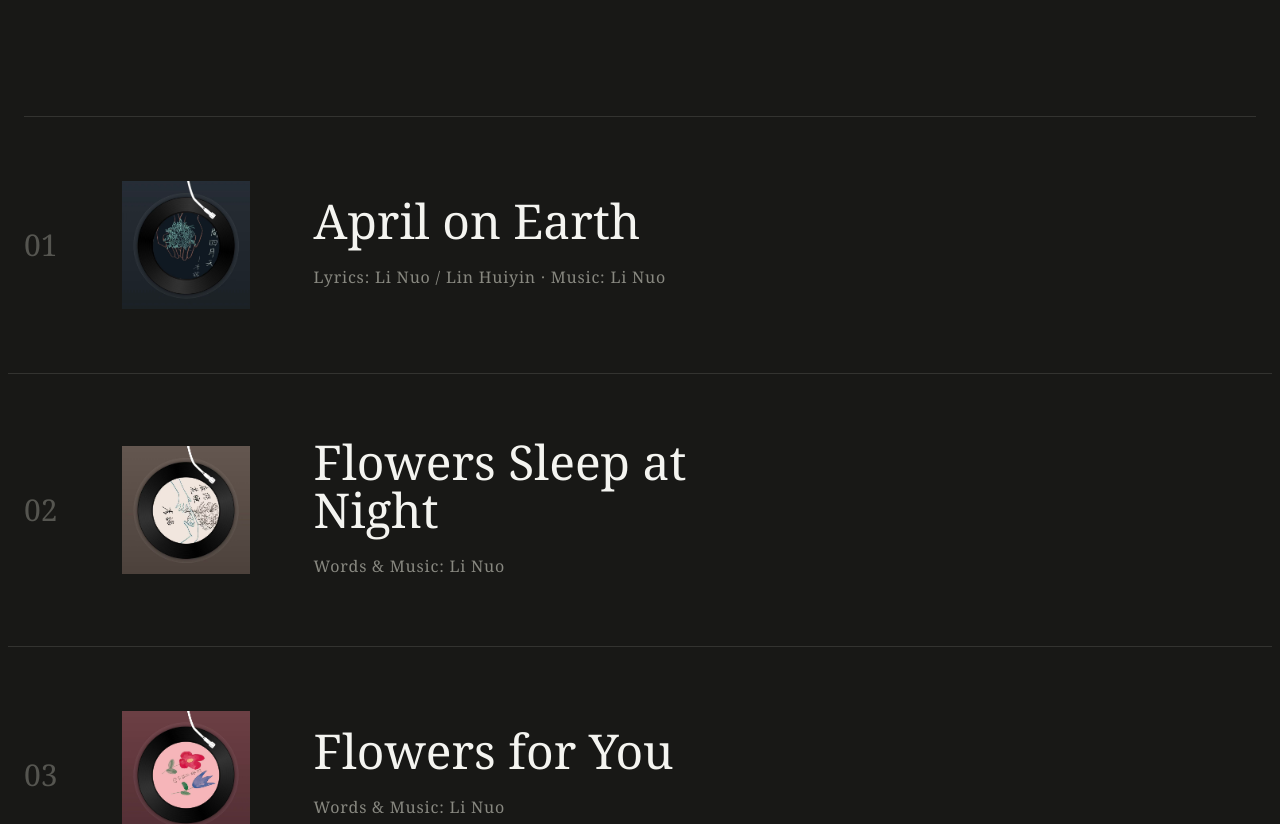
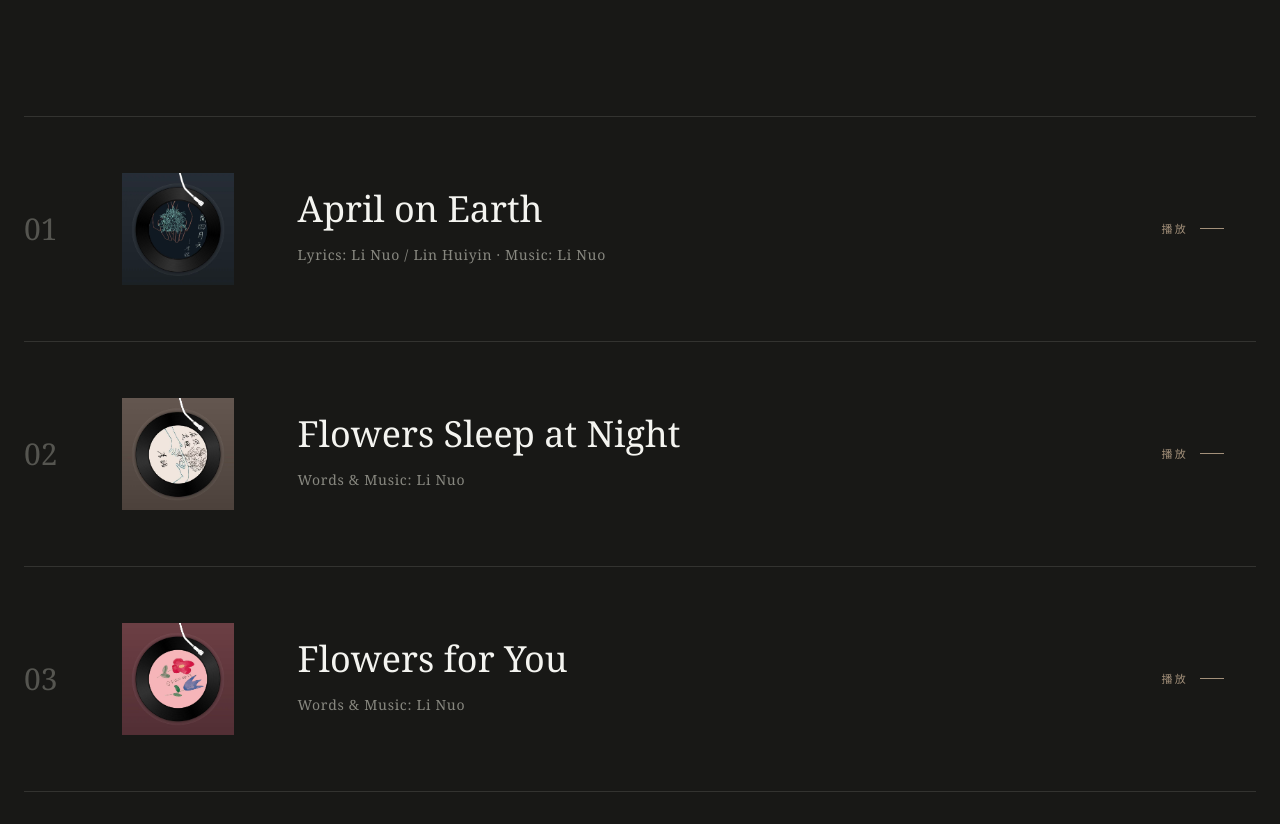
Before and after one commit to KainuoTech-Org/Linuoran-Website, a Next.js app: page / in a window 1280 px wide. Shown: the part 4212-5036 px from the top of the page. Built offline with nearby package versions, Linux system fonts and the light colour scheme; a web font is replaced by a local one.

Commit message:
feat: real NetEase song IDs + click-to-expand inline iframe players

```diff
--- a/src/components/MusicSection.tsx
+++ b/src/components/MusicSection.tsx
@@ -1,20 +1,23 @@
 "use client";
 import { motion } from "framer-motion";
 import Image from "next/image";
+import { useState } from "react";
 import { useI18n } from "@/i18n";
 import type { TranslationKey } from "@/i18n/locales";
 
 const songs = [
-  { key: "renjian", id: "2161051657", cover: "/images/songs/人间四月天.jpg" },
-  { key: "yeshen", id: "2161158489", cover: "/images/songs/夜深花睡.jpg" },
-  { key: "hua", id: "2157982547", cover: "/images/songs/花要送给你.jpg" },
-  { key: "youyuan", id: "2155282788", cover: "/images/songs/有缘再见.jpg" },
-  { key: "haoba", id: "2160622404", cover: "/images/songs/好吧.jpg" },
-  { key: "ji", id: "2160622403", cover: "/images/songs/记.jpg" },
+  { key: "renjian", id: "1869819082", cover: "/images/songs/人间四月天.jpg" },
+  { key: "yeshen", id: "1884889358", cover: "/images/songs/夜深花睡.jpg" },
+  { key: "hua", id: "1920212647", cover: "/images/songs/花要送给你.jpg" },
+  { key: "youyuan", id: "1956754635", cover: "/images/songs/有缘再见.jpg" },
+  { key: "haoba", id: "1876551021", cover: "/images/songs/好吧.jpg" },
+  { key: "ji", id: "1956744564", cover: "/images/songs/记.jpg" },
 ] as const;
 
 export default function MusicSection() {
   const { t } = useI18n();
+  const [activeId, setActiveId] = useState<string | null>(null);
+
   return (
     <section id="music" className="py-32 md:py-48 bg-[#181816] text-[#F4F4F0]">
       <div className="max-w-7xl mx-auto px-6">
@@ -27,27 +30,60 @@ export default function MusicSection() {
           {songs.map((song, i) => {
             const titleKey = `song.${song.key}.title` as TranslationKey;
             const metaKey = `song.${song.key}.meta` as TranslationKey;
+            const isActive = activeId === song.id;
             return (
-              <motion.a
-                key={song.id} href={`https://music.163.com/#/song?id=${song.id}`} target="_blank" rel="noopener noreferrer"
+              <motion.div
+                key={song.id}
                 initial={{ opacity: 0 }} whileInView={{ opacity: 1 }} viewport={{ once: true }} transition={{ delay: i * 0.1 }}
-                className="group flex flex-col md:flex-row items-start md:items-center justify-between py-10 md:py-16 border-b border-[#333330] hover:bg-[#20201D] transition-colors px-4 -mx-4"
+                className="border-b border-[#333330]"
               >
-                 <div className="flex items-center gap-8 md:gap-16 w-full md:w-auto">
-                    <span className="text-xl md:text-3xl font-serif text-[#555550]">0{i+1}</span>
-                    <div className="relative w-20 h-20 md:w-32 md:h-32 shrink-0 overflow-hidden ring-0 group-hover:ring-2 ring-[#A3907A] transition-all duration-500">
-                       <Image src={song.cover} alt="Cover" fill className="object-cover transition-all duration-500 group-hover:brightness-110 group-hover:scale-105" sizes="(max-width: 768px) 80px, 128px" />
+                {/* Song row — click to toggle player */}
+                <button
+                  onClick={() => setActiveId(isActive ? null : song.id)}
+                  className="w-full group flex flex-col md:flex-row items-start md:items-center justify-between py-10 md:py-14 hover:bg-[#20201D] transition-colors px-4 -mx-4 text-left cursor-pointer"
+                >
+                  <div className="flex items-center gap-8 md:gap-16 w-full md:w-auto">
+                    <span className="text-xl md:text-3xl font-serif text-[#555550]">0{i + 1}</span>
+                    <div className="relative w-20 h-20 md:w-28 md:h-28 shrink-0 overflow-hidden ring-0 group-hover:ring-2 ring-[#A3907A] transition-all duration-500">
+                      <Image src={song.cover} alt="Cover" fill className="object-cover transition-all duration-500 group-hover:scale-105" sizes="(max-width: 768px) 80px, 112px" />
                     </div>
                     <div className="max-w-md">
-                       <h3 className="text-3xl md:text-5xl font-serif group-hover:italic transition-all">{t(titleKey)}</h3>
-                       <p className="text-[#888880] mt-4 tracking-wider font-serif text-sm md:text-base leading-loose">{t(metaKey)}</p>
+                      <h3 className="text-3xl md:text-4xl font-serif group-hover:italic transition-all">{t(titleKey)}</h3>
+                      <p className="text-[#888880] mt-3 tracking-wider font-serif text-sm leading-loose">{t(metaKey)}</p>
                     </div>
-                 </div>
-                 <div className="mt-8 md:mt-0 flex items-center gap-4 text-[#A3907A] opacity-0 group-hover:opacity-100 transition-opacity self-end md:self-auto">
-                    <span className="text-[11px] font-sans tracking-[0.2em] uppercase">Play</span>
-                    <span className="block w-8 h-px bg-[#A3907A]"></span>
-                 </div>
-              </motion.a>
+                  </div>
+                  <div className="mt-6 md:mt-0 flex items-center gap-3 text-[#A3907A] self-end md:self-auto shrink-0">
+                    <span className="text-[11px] font-sans tracking-[0.2em] uppercase transition-all">
+                      {isActive ? "收起" : "播放"}
+                    </span>
+                    <span className={`block w-6 h-px bg-[#A3907A] transition-transform duration-300 ${isActive ? "rotate-90" : ""}`}></span>
+                  </div>
+                </button>
+
+                {/* Inline embed player */}
+                {isActive && (
+                  <div className="px-4 pb-8 bg-[#1A1A18] -mx-4">
+                    <div className="pt-4 pb-2">
+                      <iframe
+                        title={t(titleKey)}
+                        frameBorder="no"
+                        width="100%"
+                        height="86"
+                        src={`https://music.163.com/outchain/player?type=2&id=${song.id}&auto=1&height=66`}
+                        className="max-w-2xl block"
+                      />
+                    </div>
+                    <a
+                      href={`https://music.163.com/#/song?id=${song.id}`}
+                      target="_blank"
+                      rel="noopener noreferrer"
+                      className="inline-block text-[10px] uppercase tracking-[0.25em] text-[#555550] hover:text-[#A3907A] transition-colors mt-2"
+                    >
+                      在网易云音乐中打开 →
+                    </a>
+                  </div>
+                )}
+              </motion.div>
             );
           })}
         </div>
```
